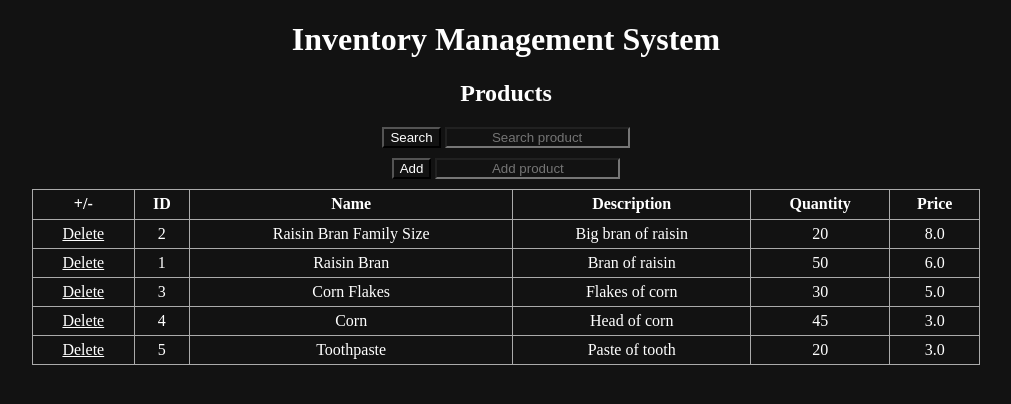
After one commit to holychowders/inventory_management_system, a Flask app: page /products in a window 1280 px wide. The commit adds this page. Shown: the top 404 px of the page, without its empty margins (134-1145 px from the left). Run offline with Flask 3, Linux system fonts and the light colour scheme; data comes from the database, SQL or seed files in the repository; parts of the project's set-up code (start-up, migrations or seed data) failed here and were passed over.

Commit message:
Add basic products page.
It populates with products from DB and can delete items. Everything else
is just dummy stuff.

```diff
--- a/pyproject.toml
+++ b/pyproject.toml
@@ -12,6 +12,8 @@ good-names=["db","id"]
 [tool.vulture]
 paths = ["src"]
 sort_by_size = true
+ignore_decorators = ["@flask_app.route"]
+min_confidence = 61
 
 [tool.mypy]
 strict = true
--- a/src/db.py
+++ b/src/db.py
@@ -1,5 +1,6 @@
 import logging
 import sqlite3
+from dataclasses import dataclass
 from pathlib import Path
 
 CWD = Path.cwd()
@@ -10,31 +11,30 @@ SQL_PATH = CWD / "sql/"
 ProductEntry = tuple[int, str, str, int, float]
 
 
-# from dataclasses import dataclass
-# @dataclass
-# class Product:
-#     """
-#     Wrapper around database `product` table entries.
-#     It aims to simplify the use of product data once pulled from the database.
-#
-#     Example usage:
-#     products = (Product(entry) for entry in db.all_products())
-#     for product in products:
-#         print(product.id, product.name, product.description, ...)
-#     """
-#
-#     id: int
-#     name: str
-#     description: str
-#     quantity_available: int
-#     price: float
-#
-#     def __init__(self, entry: ProductEntry):
-#         self.id = entry[0]
-#         self.name = entry[1]
-#         self.description = entry[2]
-#         self.quantity_available = entry[3]
-#         self.price = entry[4]
+@dataclass
+class Product:
+    """
+    Wrapper around database `product` table entries.
+    It aims to simplify the use of product data once pulled from the database.
+
+    Example usage:
+    products = (Product(entry) for entry in db.all_products())
+    for product in products:
+        print(product.id, product.name, product.description, ...)
+    """
+
+    id: int
+    name: str
+    description: str
+    quantity_available: int
+    price: float
+
+    def __init__(self, entry: ProductEntry):
+        self.id = entry[0]
+        self.name = entry[1]
+        self.description = entry[2]
+        self.quantity_available = entry[3]
+        self.price = entry[4]
 
 
 def ensure_db() -> None:
@@ -50,6 +50,7 @@ def ensure_db() -> None:
             logging.info("Creating tables with %s", create_tables_sql_path)
             with open(create_tables_sql_path, encoding="utf-8") as script:
                 db.executescript(script.read())
+                # TODO: Remove commit() calls when using context manager.
                 db.commit()
                 logging.info("Created tables")
 
@@ -67,3 +68,9 @@ def all_products() -> list[ProductEntry]:
     query = "SELECT * FROM product ORDER BY price DESC"
     with sqlite3.connect(DB_PATH) as db:
         return db.execute(query).fetchall()
+
+
+def delete_product(id: int) -> None:  # pylint: disable=redefined-builtin
+    with sqlite3.connect(DB_PATH) as db:
+        sql = f"DELETE FROM product WHERE id={id}"
+        db.execute(sql)
--- a/src/main.py
+++ b/src/main.py
@@ -1,28 +1,41 @@
 import logging
-from pprint import pformat
 
-from flask import Flask, render_template
+from flask import Flask, Response, redirect, render_template
 
-from db import all_products, ensure_db
+import db
+from db import Product, ensure_db
 
 flask_app = Flask(__name__, template_folder="../templates", static_folder="../static")
 
 
 def main() -> None:
     ensure_db()
-    logging.info("Products:\n%s", pformat(all_products()))
-
     flask_app.run(host="0.0.0.0", port=80)
 
 
-@flask_app.route("/")  # noqa: vulture
+@flask_app.route("/")
 def index() -> str:
     return render_template("index.html")
 
 
-@flask_app.route("/dashboard")  # noqa: vulture
+@flask_app.route("/dashboard")
 def dashboard() -> str:
     return render_template("dashboard.html")
+
+
+@flask_app.route("/products")
+def products() -> str:
+    products = (Product(product) for product in db.all_products())  # pylint: disable=redefined-outer-name
+    return render_template("products.html", products=products)
+
+
+@flask_app.route("/delete-product/<int:id>")
+def delete_product(id: int) -> Response:  # pylint: disable=redefined-builtin
+    db.delete_product(id)
+
+    # FIXME: This assumes that we are on the products page to begin with (refreshes).
+    # Otherwise, we probably shouldn't be redirecting to it.
+    return redirect("/products")  # type: ignore
 
 
 if __name__ == "__main__":
--- a/static/css/main.css
+++ b/static/css/main.css
@@ -3,6 +3,28 @@
   background-color: #121212;
   text-align: center;
   box-sizing: border-box;
+}
+
+table,
+td,
+th {
+  border: 1px solid #aaa;
+  padding: 5px;
+}
+
+table {
+  margin: auto;
+  border-collapse: collapse;
+  width: 75%;
+}
+
+th {
+  height: 30px;
+}
+
+td {
+  text-align: center;
+  padding: 5px;
 }
 
 .login-form {
@@ -26,6 +48,7 @@
   text-decoration: none;
   vertical-align: middle;
 }
+
 .login-button:hover {
   background: #d96028;
 }
@@ -47,6 +70,16 @@
   text-decoration: none;
   vertical-align: middle;
 }
+
 .dashboard-button:hover {
   background: #d96028;
 }
+
+.product-search-form {
+  margin-top: 5px;
+  margin-bottom: 10px;
+}
+.product-addition-form {
+  margin-top: 5px;
+  margin-bottom: 10px;
+}
--- /dev/null
+++ b/templates/products.html
@@ -0,0 +1,63 @@
+<!doctype html>
+<html lang="en">
+  <head>
+    <meta charset="UTF-8" />
+    <meta name="viewport" content="width=device-width, initial-scale=1.0" />
+    <title>Dashboard - Inventory Management System</title>
+    <link
+      rel="stylesheet"
+      href="{{ url_for('static', filename='css/main.css') }}"
+    />
+  </head>
+  <body>
+    <div class="page-header">
+      <h1>Inventory Management System</h1>
+      <h2>Products</h2>
+    </div>
+
+    <div class="products-list">
+      <form class="product-search-form" action="/" method="POST">
+        <input class="submit" type="submit" value="Search" />
+        <input
+          class="search-entry"
+          type="text"
+          name="product"
+          placeholder="Search product"
+          value=""
+        />
+      </form>
+      <form class="product-addition-form" action="/" method="POST">
+        <input class="submit" type="submit" value="Add" />
+        <input
+          class="add-entry"
+          type="text"
+          name="product"
+          placeholder="Add product"
+          value=""
+        />
+      </form>
+      <table>
+        <tr>
+          <th>+/-</th>
+          <th>ID</th>
+          <th>Name</th>
+          <th>Description</th>
+          <th>Quantity</th>
+          <th>Price</th>
+        </tr>
+        {% for product in products %}
+        <tr>
+          <td>
+            <a href="/delete-product/{{ product.id }}">Delete</a>
+          </td>
+          <td>{{ product.id }}</td>
+          <td>{{ product.name }}</td>
+          <td>{{ product.description }}</td>
+          <td>{{ product.quantity_available }}</td>
+          <td>{{ product.price }}</td>
+        </tr>
+        {% endfor %}
+      </table>
+    </div>
+  </body>
+</html>
```
